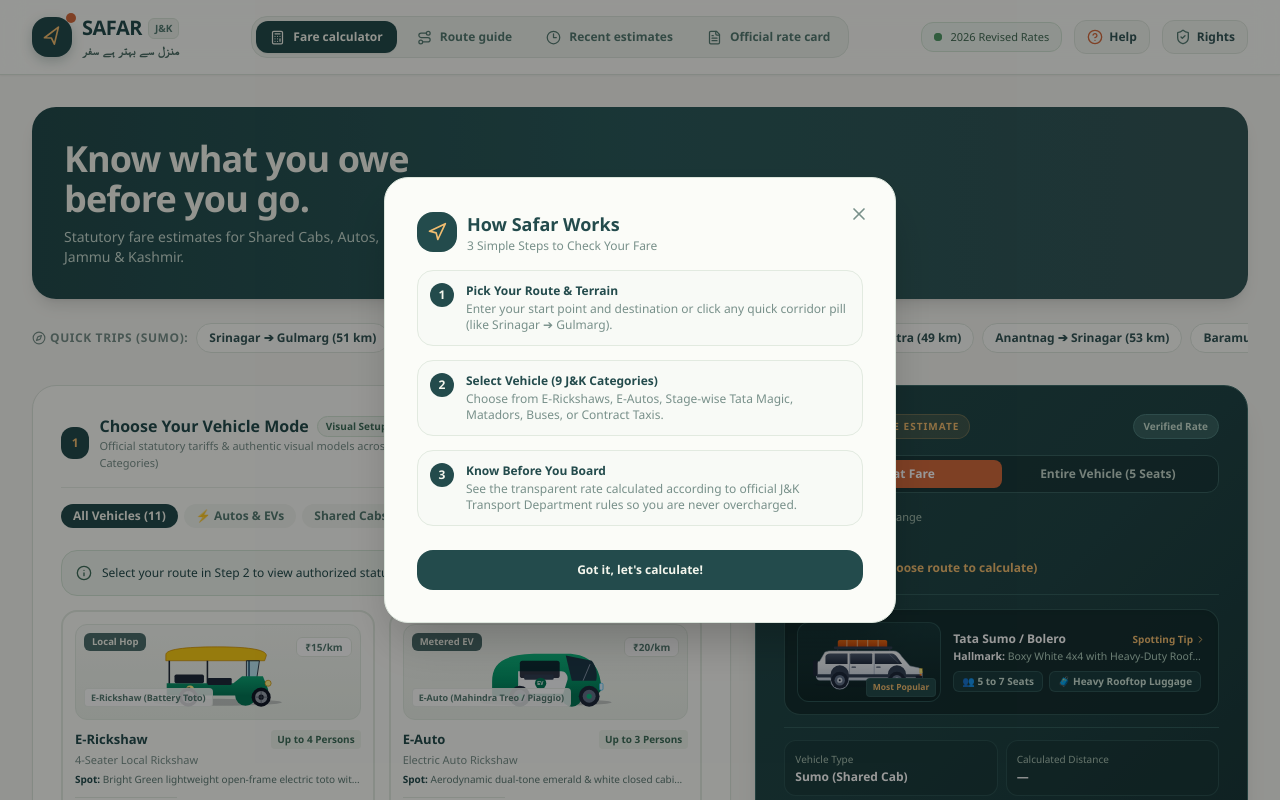
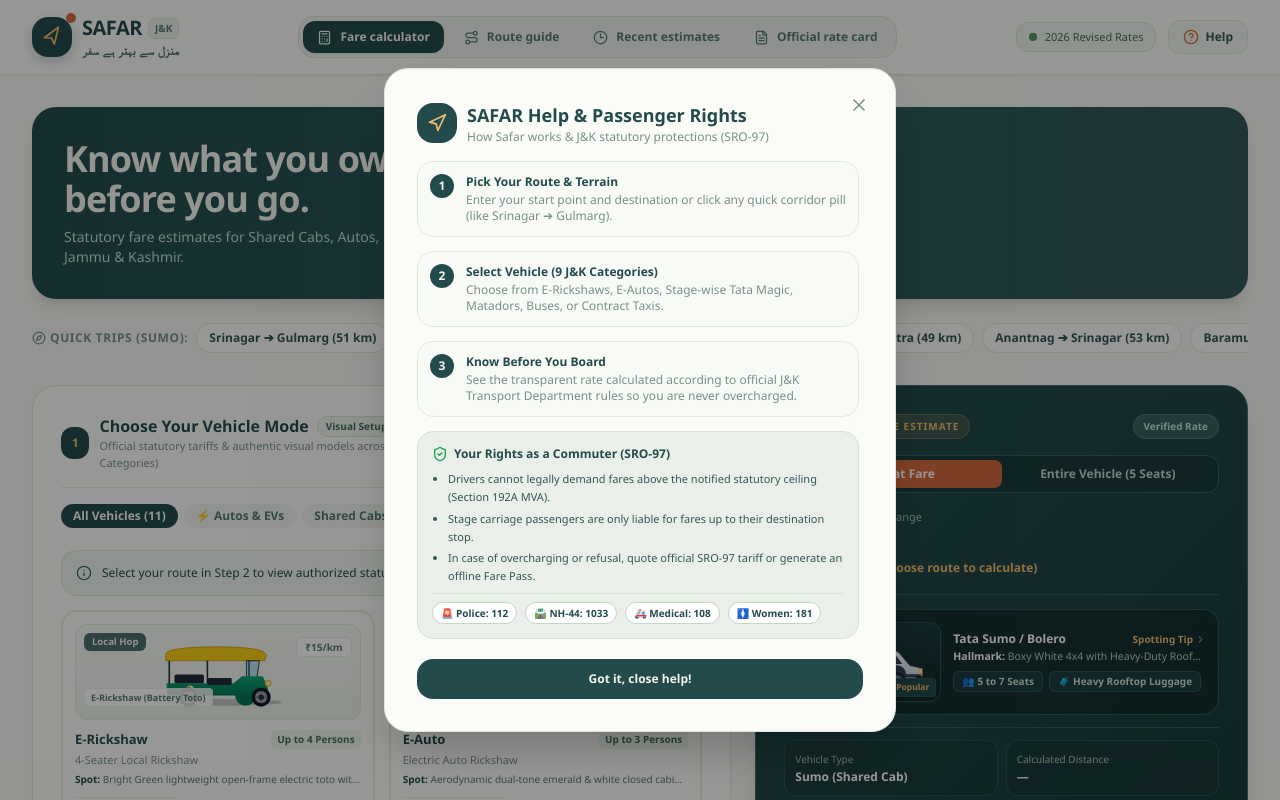
Before and after one commit to Farhaan327426/SafarApp, a React (Vite) app: page / in a window 1280 px wide. Both pictures are taken after a click on the button "Help". Shown: the top 800 px of the page. Built offline with nearby package versions, Linux system fonts and the light colour scheme.

Commit message:
feat: unify passenger rights and help features into single Help toggle button

```diff
--- a/src/App.jsx
+++ b/src/App.jsx
@@ -1526,24 +1526,15 @@
               <span>2026 Revised Rates</span>
             </div>
 
+            {/* Unified Help & Passenger Rights Toggle */}
             <button
-              onClick={() => setShowHelpModal(true)}
-              className="flex items-center gap-1.5 px-3 py-2 text-xs font-semibold rounded-xl text-[#345657] bg-[#f0f4ee] hover:bg-[#e4ece2] border border-[#dce5dc] transition"
-              title="How Safar Works"
+              id="helpModalTriggerBtn"
+              onClick={() => setShowHelpModal((prev) => !prev)}
+              className="flex items-center gap-1.5 px-3.5 py-2 text-xs font-semibold rounded-xl text-[#345657] bg-[#f0f4ee] hover:bg-[#e4ece2] border border-[#dce5dc] transition cursor-pointer shadow-xs"
+              title="Help, Passenger Rights & Helplines"
             >
               <CircleHelp size={16} className="text-[#d36b3d]" />
-              <span className="hidden sm:inline">Help</span>
-            </button>
-
-            {/* Passenger Hub — replaces Defense Suite & notifications */}
-            <button
-              id="passengerRightsBtn"
-              onClick={() => setShowHelpModal(true)}
-              className="flex items-center gap-1.5 px-3 py-2 text-xs font-semibold rounded-xl text-[#345657] bg-[#f0f4ee] hover:bg-[#e4ece2] border border-[#dce5dc] transition"
-              title="Passenger Rights & Helplines"
-            >
-              <ShieldCheck size={16} className="text-[#557b72]" />
-              <span className="hidden sm:inline">Rights</span>
+              <span>Help</span>
             </button>
           </div>
         </div>
@@ -3021,18 +3012,18 @@
                 <Navigation size={20} />
               </div>
               <div>
-                <h3 className="font-bold text-lg text-[#234b4c]">How Safar Works</h3>
-                <p className="text-xs text-[#78908a]">3 Simple Steps to Check Your Fare</p>
+                <h3 className="font-bold text-lg text-[#234b4c]">SAFAR Help &amp; Passenger Rights</h3>
+                <p className="text-xs text-[#78908a]">How Safar works &amp; J&amp;K statutory protections (SRO-97)</p>
               </div>
             </div>
 
-            <div className="space-y-3.5 text-xs text-[#345657] mt-4">
+            <div className="space-y-3.5 text-xs text-[#345657] mt-4 max-h-[65vh] overflow-y-auto pr-1">
               <div className="flex items-start gap-3 p-3 rounded-2xl bg-[#f8faf6] border border-[#e2eae0]">
                 <span className="w-6 h-6 rounded-full bg-[#234b4c] text-[#f4f6ed] flex items-center justify-center font-bold text-xs shrink-0">
                   1
                 </span>
                 <div>
-                  <h4 className="font-bold text-[#234b4c]">Pick Your Route & Terrain</h4>
+                  <h4 className="font-bold text-[#234b4c]">Pick Your Route &amp; Terrain</h4>
                   <p className="text-[#78908a] mt-0.5">
                     Enter your start point and destination or click any quick corridor pill (like Srinagar ➔ Gulmarg).
                   </p>
@@ -3044,7 +3035,7 @@
                   2
                 </span>
                 <div>
-                  <h4 className="font-bold text-[#234b4c]">Select Vehicle (9 J&K Categories)</h4>
+                  <h4 className="font-bold text-[#234b4c]">Select Vehicle (9 J&amp;K Categories)</h4>
                   <p className="text-[#78908a] mt-0.5">
                     Choose from E-Rickshaws, E-Autos, Stage-wise Tata Magic, Matadors, Buses, or Contract Taxis.
                   </p>
@@ -3058,17 +3049,36 @@
                 <div>
                   <h4 className="font-bold text-[#234b4c]">Know Before You Board</h4>
                   <p className="text-[#78908a] mt-0.5">
-                    See the transparent rate calculated according to official J&K Transport Department rules so you are never overcharged.
+                    See the transparent rate calculated according to official J&amp;K Transport Department rules so you are never overcharged.
                   </p>
                 </div>
               </div>
+
+              {/* Passenger Rights Section */}
+              <div className="p-3.5 rounded-2xl bg-[#eaf0e9] border border-[#d2e4d4] space-y-2">
+                <div className="flex items-center gap-1.5 font-bold text-[#234b4c]">
+                  <ShieldCheck size={16} className="text-[#16a34a]" />
+                  <span>Your Rights as a Commuter (SRO-97)</span>
+                </div>
+                <ul className="list-disc pl-4 space-y-1 text-[#345657] text-[11px] leading-relaxed">
+                  <li>Drivers cannot legally demand fares above the notified statutory ceiling (Section 192A MVA).</li>
+                  <li>Stage carriage passengers are only liable for fares up to their destination stop.</li>
+                  <li>In case of overcharging or refusal, quote official SRO-97 tariff or generate an offline Fare Pass.</li>
+                </ul>
+                <div className="pt-2 border-t border-[#d2e4d4] flex flex-wrap gap-2 text-[10px] font-bold text-[#234b4c]">
+                  <span className="px-2 py-0.5 rounded-full bg-white border border-[#c3d8c6]">🚨 Police: 112</span>
+                  <span className="px-2 py-0.5 rounded-full bg-white border border-[#c3d8c6]">🛣️ NH-44: 1033</span>
+                  <span className="px-2 py-0.5 rounded-full bg-white border border-[#c3d8c6]">🚑 Medical: 108</span>
+                  <span className="px-2 py-0.5 rounded-full bg-white border border-[#c3d8c6]">🚺 Women: 181</span>
+                </div>
+              </div>
             </div>
 
             <button
               onClick={() => setShowHelpModal(false)}
-              className="w-full mt-6 py-3 rounded-2xl bg-[#234b4c] text-[#f4f6ed] font-bold text-xs hover:bg-[#1a3839] transition"
+              className="w-full mt-5 py-3 rounded-2xl bg-[#234b4c] text-[#f4f6ed] font-bold text-xs hover:bg-[#1a3839] transition cursor-pointer"
             >
-              Got it, let's calculate!
+              Got it, close help!
             </button>
           </div>
         </div>
```
Also changed, not shown: frontend/index.html (+2 -7 lines), frontend/js/main.js (+10 -1 lines).
